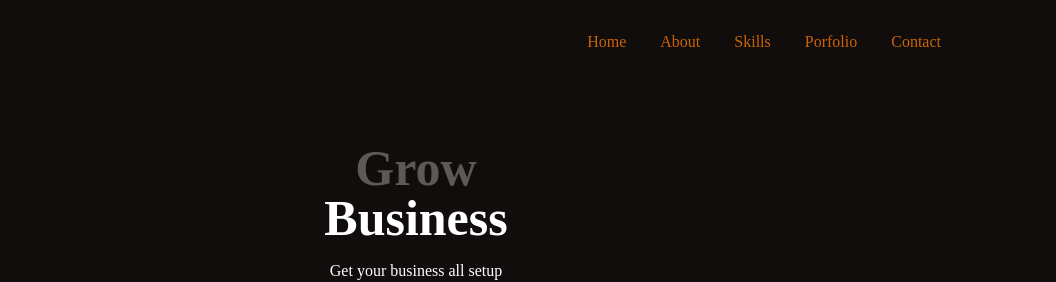
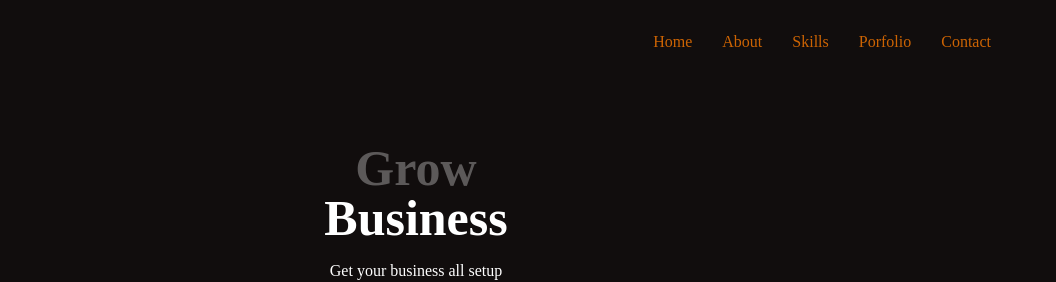
Before and after one commit to gospellubabari/my-portfolio, a plain HTML site: page home.html in a window 1280 px wide. Shown: the top 282 px of the page, 224-1280 px from the left. Drawn offline with Linux system fonts and the light colour scheme.

Commit message:
worked on my port. nav

```diff
--- a/styles/home.css
+++ b/styles/home.css
@@ -13,7 +13,8 @@ header{
 }
 nav{
   text-align: right;
-  margin-right: 100px;
+  margin-right: 50px;
+  display: flex;
 }
 nav a {
   color: rgba(255, 123, 0, 0.788);;
```
